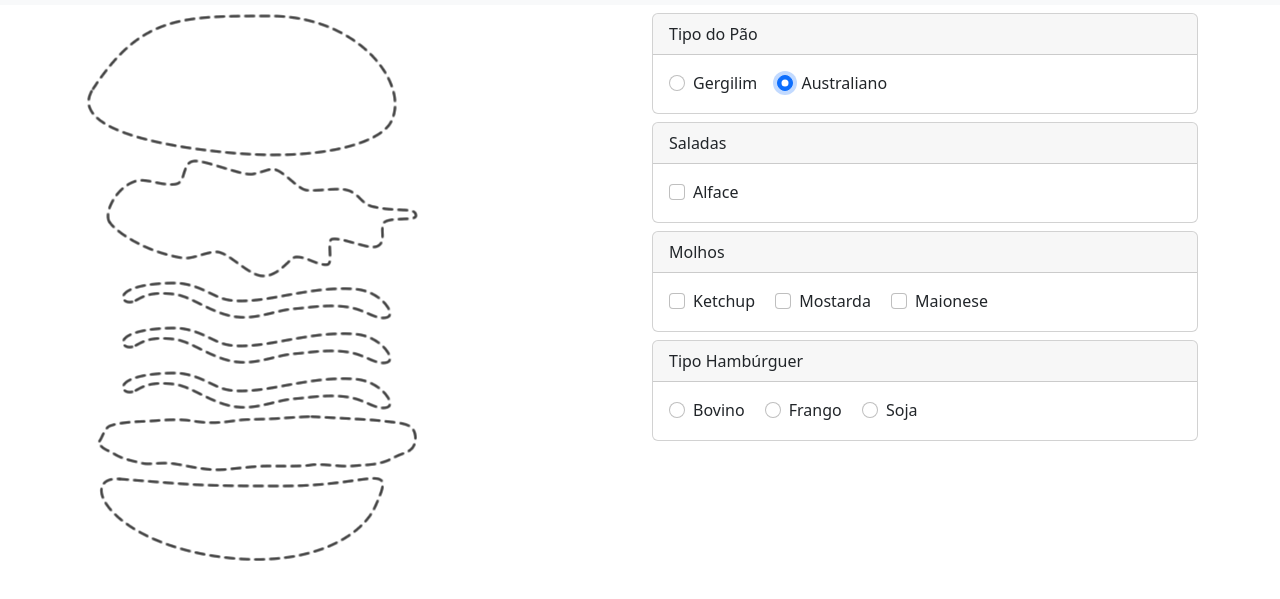
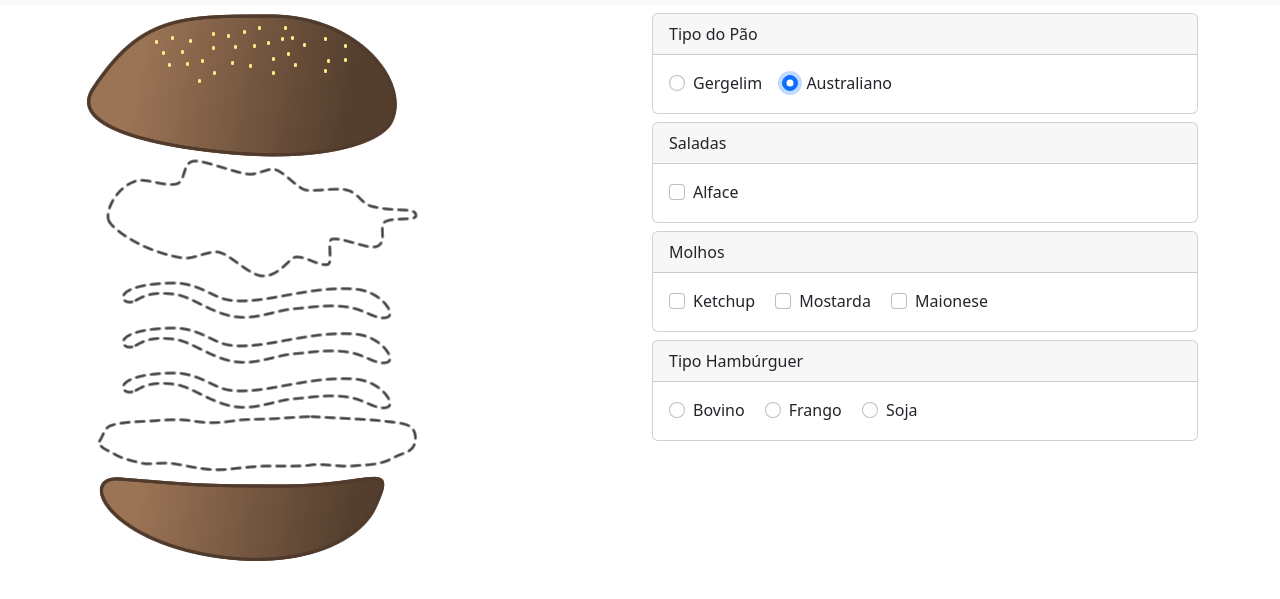
Before and after one commit to gislerio/projeto_montando_lanche, a plain HTML site: page index.html in a window 1280 px wide. Both pictures are taken after a click on the radio button "Australiano". Shown: the part 51-650 px from the top of the page. Drawn offline with nearby package versions, Linux system fonts and the light colour scheme.

Commit message:
v-model vue

```diff
--- a/index.html
+++ b/index.html
@@ -55,12 +55,13 @@
                                 <div class="card-header">Tipo do Pão</div>
                                 <div class="card-body">
                                     <div class="form-check form-check-inline">
-                                        <input class="form-check-input" type="radio" name="gergilim" id="gergilim">
-                                        <label class="form-check-label" for="gergilim">Gergilim</label>
+                                        <input class="form-check-input" type="radio" name="gergelim" id="gergelim"
+                                            value="gergelim" v-model="inputTipoPao">
+                                        <label class="form-check-label" for="gergelim">Gergelim</label>
                                     </div>
                                     <div class="form-check form-check-inline">
-                                        <input class="form-check-input" type="radio" name="australiano"
-                                            id="australiano">
+                                        <input class="form-check-input" type="radio" name="australiano" id="australiano"
+                                            value="australiano" v-model="inputTipoPao">
                                         <label class="form-check-label" for="australiano">Australiano</label>
                                     </div>
                                 </div>
@@ -134,4 +135,5 @@
     <script src="./js/padrao.js"></script>
 
 </body>
+
 </html>
--- a/js/padrao.js
+++ b/js/padrao.js
@@ -1,7 +1,19 @@
 const vm = new Vue({
     el: '#app',
+    data: {
+        inputTipoPao: ''
+
+    },
     computed: {
         pao() {
+            switch (this.inputTipoPao) {
+                case 'gergelim':
+                    return ['./img/pao_gergelim_superior.png', './img/pao_gergelim_inferior.png']
+                case 'australiano':
+                    return ['./img/pao_australiano_superior.png', './img/pao_australiano_inferior.png']
+                default:
+                    return ['./img/padrao/pao_superior.png', './img/padrao/pao_inferior.png']
+            }
             return ['./img/padrao/pao_superior.png', './img/padrao/pao_inferior.png']
         },
         alface() {
```
